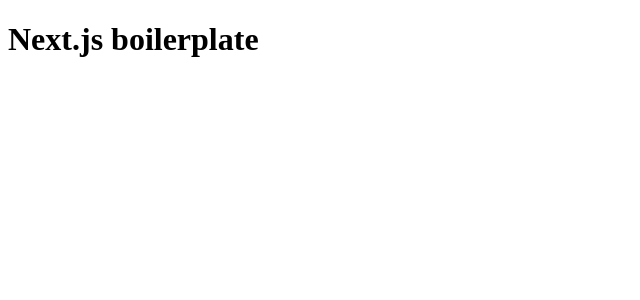
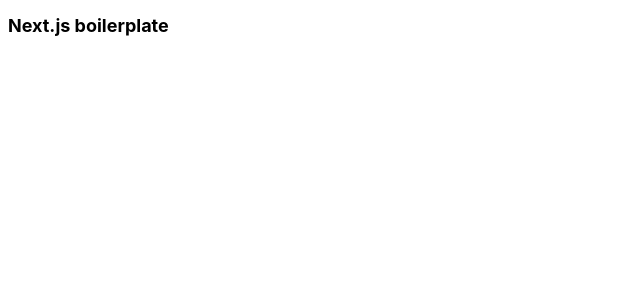
Before and after one commit to FranLyrio/e-games, a Next.js app: page / in a window 1280 px wide. Shown: the top 300 px of the page, without its empty margins (0-640 px from the left). Built offline with nearby package versions, Linux system fonts and the light colour scheme.

Commit message:
feat(Heading): estiliza heading conforme suas variações

```diff
--- /dev/null
+++ b/src/components/Heading/index.tsx
@@ -0,0 +1,19 @@
+import * as S from './styles'
+
+export type HeadingProps = {
+  children: React.ReactNode
+  as?: 'h1' | 'h2' | 'h3' | 'h4' | 'h5' | 'h6'
+  variant?: 'heading1' | 'heading2'
+}
+
+export default function Heading({
+  children,
+  as = 'h2',
+  variant = 'heading1',
+}: HeadingProps) {
+  return (
+    <S.Heading as={as} variant={variant}>
+      {children}
+    </S.Heading>
+  )
+}
--- /dev/null
+++ b/src/components/Heading/styles.ts
@@ -0,0 +1,19 @@
+import styled from '@emotion/styled'
+import { Theme } from '@emotion/react'
+
+import { HeadingProps as Props } from '.'
+
+type HeadingProps = Pick<Props, 'variant'>
+
+const headingModifiers = {
+  heading1: (theme: Theme) => ({
+    ...theme.font.heading1,
+  }),
+  heading2: (theme: Theme) => ({
+    ...theme.font.heading2,
+  }),
+}
+
+export const Heading = styled.p<HeadingProps>(({ theme, variant }) => ({
+  ...headingModifiers[variant!](theme),
+}))
--- a/src/components/Title/index.tsx
+++ /dev/null
@@ -1,7 +0,0 @@
-type TitleProps = {
-  children: string
-}
-
-export default function Title({ children }: TitleProps) {
-  return <h1>{children}</h1>
-}
--- a/src/pages/index.tsx
+++ b/src/pages/index.tsx
@@ -1,5 +1,5 @@
 import Head from 'next/head'
-import Title from '@components/Title'
+import Title from '@components/Heading'
 
 export default function Home() {
   return (
--- a/src/styles/theme.ts
+++ b/src/styles/theme.ts
@@ -40,9 +40,13 @@
       fontSize: '1rem',
       fontWeight: '400',
     },
-    heading: {
+    heading1: {
       fontFamily: "'Inter', sans-serif",
       fontSize: '1.125rem',
     },
+    heading2: {
+      fontFamily: "'Inter', sans-serif",
+      fontSize: '1.375rem',
+    },
   },
 } as const
```
Also changed, not shown: src/components/Heading/stories.tsx (added, +17 -0 lines), 1 other file (tests, documents, lock files or other folders).
